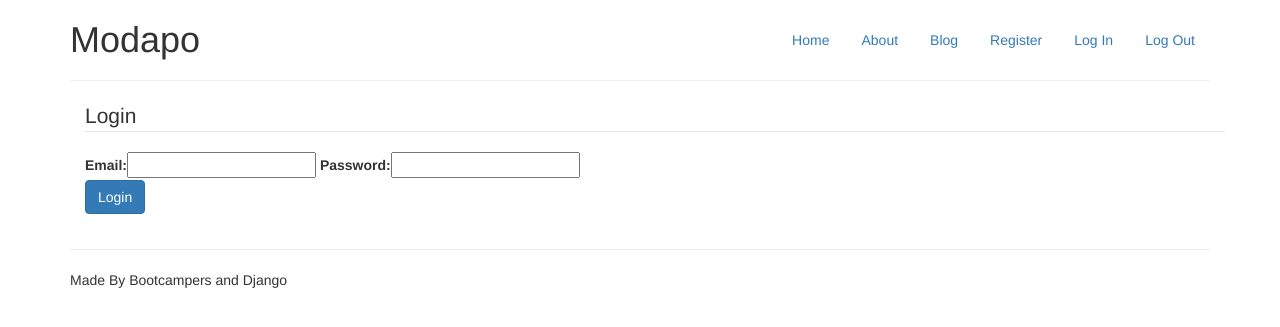
After one commit to Primovisto/Modapo-Marketplace, a Django app: page /login/ in a window 1280 px wide. The commit adds this page. Shown: the top 327 px of the page. Run offline with Django 3.2, Linux system fonts and the light colour scheme; parts of the project's set-up code (start-up, migrations or seed data) failed here and were passed over; some libraries are stand-ins or nearby versions.

```diff
--- a/Modapo_Marketplace/urls.py
+++ b/Modapo_Marketplace/urls.py
@@ -19,7 +19,7 @@ from django.views.static import serve
 from .settings import MEDIA_ROOT
 from marketplace import views
 from accounts import views as accounts_views
-from marketplace import views as marketplace_views
+from blog import views as blog_views
 
 urlpatterns = [
 
@@ -28,4 +28,10 @@ urlpatterns = [
     url(r'^media/(?P<path>.*)$', serve, {'document_root': MEDIA_ROOT}),
     url(r'^$', views.get_index, name='index'),
     url(r'^register/$', accounts_views.register, name='register'),
+    url(r'^profile/$', accounts_views.profile, name='profile'),
+    url(r'^login/$', accounts_views.login, name='login'),
+    url(r'^logout/$', accounts_views.logout, name='logout'),
+    url(r'^blog/$', blog_views.post_list, name='blog'),
+
+
 ]
--- a/accounts/forms.py
+++ b/accounts/forms.py
@@ -40,3 +40,8 @@ class UserRegistrationForm(UserCreationForm):
             instance.save()
 
         return instance
+
+
+class UserLoginForm(forms.Form):
+    email = forms.EmailField()
+    password = forms.CharField(widget=forms.PasswordInput)
--- a/accounts/views.py
+++ b/accounts/views.py
@@ -2,7 +2,8 @@ from django.contrib import messages, auth
 from django.core.urlresolvers import reverse
 from django.shortcuts import render, redirect
 from django.template.context_processors import csrf
-from accounts.forms import UserRegistrationForm
+from accounts.forms import UserRegistrationForm, UserLoginForm
+from django.contrib.auth.decorators import login_required
 
 
 def register(request):
@@ -28,3 +29,36 @@ def register(request):
     args.update(csrf(request))
 
     return render(request, 'register.html', args)
+
+
+@login_required(login_url='/login/')
+def profile(request):
+    return render(request, 'profile.html')
+
+
+def login(request):
+    if request.method == 'POST':
+        form = UserLoginForm(request.POST)
+        if form.is_valid():
+            user = auth.authenticate(email=request.POST.get('email'),
+                                     password=request.POST.get('password'))
+
+            if user is not None:
+                auth.login(request, user)
+                messages.error(request, "You have successfully logged in")
+                return redirect(reverse('profile'))
+            else:
+                form.add_error(None, "Your email or password was not recognised")
+
+    else:
+        form = UserLoginForm()
+
+    args = {'form': form}
+    args.update(csrf(request))
+    return render(request, 'login.html', args)
+
+
+def logout(request):
+    auth.logout(request)
+    messages.success(request, 'You have successfully logged out')
+    return redirect(reverse('index'))
--- a/templates/base.html
+++ b/templates/base.html
@@ -15,10 +15,10 @@
        <ul class="nav nav-pills pull-right">
            <li><a href="#">Home</a></li>
            <li><a href="#">About</a></li>
-           <li><a href="#">Contact</a></li>
+           <li><a href="{% url 'blog' %}">Blog</a></li>
            <li><a href="{% url 'register' %}">Register</a></li>
-           <li><a href="#">Log In</a></li>
-           <li><a href="#">Log Out</a></li>
+           <li><a href="{% url 'login' %}">Log In</a></li>
+           <li><a href="{% url 'logout' %}">Log Out</a></li>
        </ul>
        <h1><span class="fui-settings-16 muted">Modapo</span></h1>
    </div>
--- /dev/null
+++ b/templates/login.html
@@ -0,0 +1,12 @@
+{% extends "base.html" %}
+{% load bootstrap_tags %}
+{% block content %}
+    <form role="form" method="post" action="{% url 'login' %}">
+        <legend>Login</legend>
+        {% csrf_token %}
+        {{ form| as_bootstrap }}
+        <div class="form-group">
+            <button type="submit" class="btn btn-primary">Login</button>
+        </div>
+    </form>
+{% endblock %}
--- /dev/null
+++ b/templates/profile.html
@@ -0,0 +1,5 @@
+{% extends "base.html" %}
+{% block content %}
+    <h2>Success!</h2>
+    <p>You are logged in as {{ user.email }} </p>
+{% endblock %}
```
Also changed, not shown: db.sqlite3, media/images/Cork_GAA_crest_QyVo6gU.jpg (added), 4 other files.
